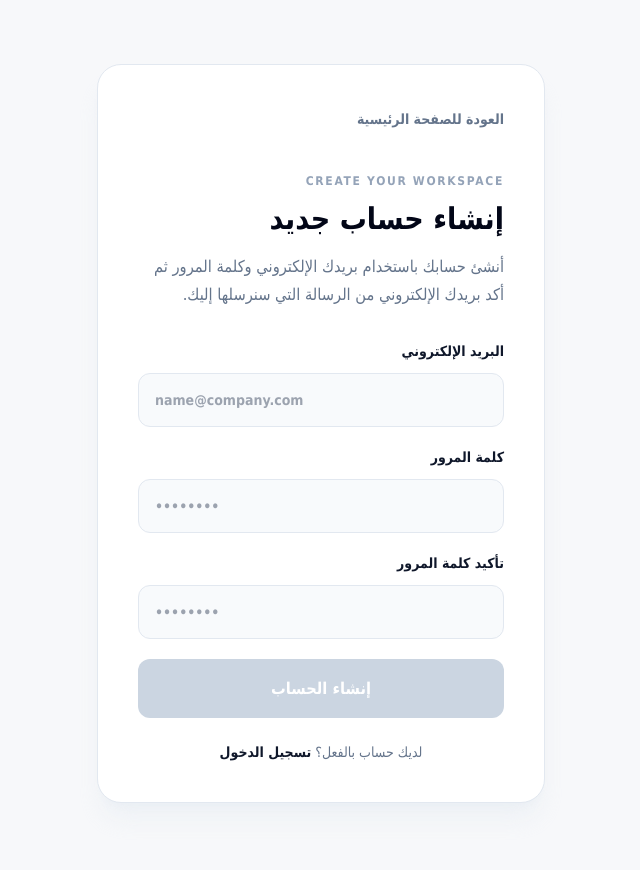
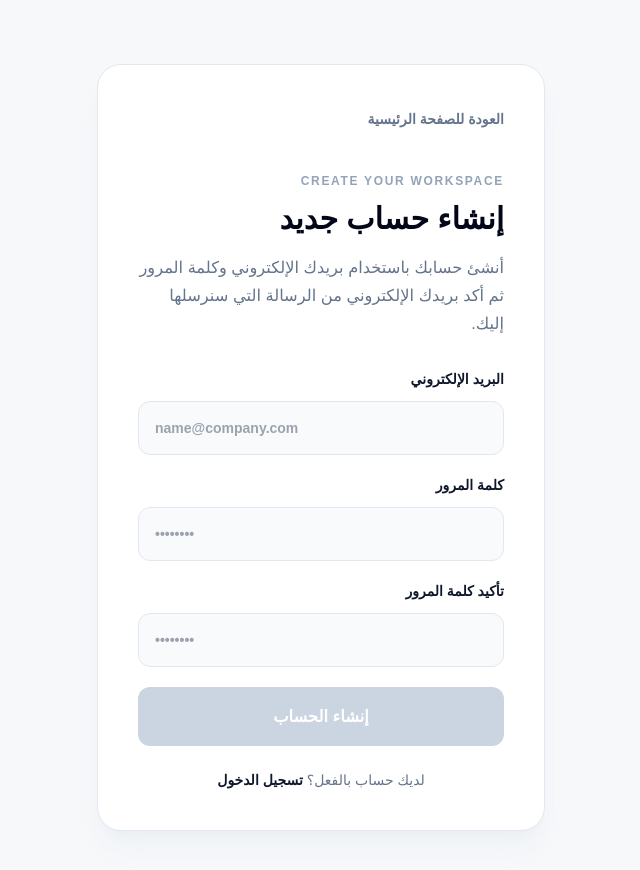
Before and after one commit to khaledhamada1996/FPA-saas-platform, a Next.js app: page /signup in a window 1280 px wide. Shown: the top 870 px of the page, without its empty margins (319-959 px from the left). Built offline with nearby package versions, Linux system fonts and the light colour scheme; no server answers.

Commit message:
Restore previous Arial font for FP&A UI

```diff
--- a/src/app/globals.css
+++ b/src/app/globals.css
@@ -2,152 +2,25 @@
 @tailwind components;
 @tailwind utilities;
 
-:root {
-  color-scheme: light;
-  --page-gutter: clamp(1rem, 2.5vw, 2.5rem);
-  --content-max: 1400px;
-}
-
-* {
-  box-sizing: border-box;
-}
-
-html {
-  margin: 0;
-  min-height: 100%;
-  overflow-x: hidden;
-  text-size-adjust: 100%;
-  -webkit-text-size-adjust: 100%;
-}
-
-body {
-  margin: 0;
-  min-height: 100dvh;
-  width: 100%;
-  overflow-x: hidden;
-  background: #f7f8fa;
-  color: #172033;
-  font-family: Tahoma, Arial, sans-serif;
-  font-size: clamp(15px, 0.18vw + 14px, 17px);
-  line-height: 1.7;
-  -webkit-font-smoothing: antialiased;
-  text-rendering: optimizeLegibility;
-}
-
-main,
-section,
-header,
-footer {
-  max-width: 100%;
-}
-
-img,
-svg,
-video,
-canvas {
-  max-width: 100%;
-  height: auto;
-}
-
-button,
-a,
-input,
-select,
-textarea {
-  font: inherit;
-}
-
-input,
-select,
-textarea {
-  max-width: 100%;
-}
-
-button,
-a {
-  -webkit-tap-highlight-color: transparent;
-}
-
-button:disabled {
-  cursor: not-allowed;
-}
-
-a {
-  overflow-wrap: anywhere;
-}
-
-.input {
-  display: block;
-  width: 100%;
-  min-height: 48px;
-  border: 1px solid #cbd5e1;
-  border-radius: 10px;
-  background: #fff;
-  padding: 0.7rem 0.85rem;
-  color: #172033;
-  font-size: 0.95rem;
-  line-height: 1.5;
-  outline: none;
-  transition: border-color 160ms ease, box-shadow 160ms ease, background-color 160ms ease;
-}
-
-.input::placeholder {
-  color: #94a3b8;
-}
-
-.input:hover {
-  border-color: #94a3b8;
-}
-
-.input:focus {
-  border-color: #334155;
-  box-shadow: 0 0 0 3px rgba(51, 65, 85, 0.10);
-}
-
-textarea.input {
-  min-height: 120px;
-  padding-block: 0.8rem;
-}
-
-/* Fluid containers: adapt to viewport width rather than physical monitor size. */
-.container-fluid {
-  width: min(calc(100% - (var(--page-gutter) * 2)), var(--content-max));
-  margin-inline: auto;
-}
-
-.page-gutter {
-  padding-inline: var(--page-gutter);
-}
-
-@media (min-width: 1536px) {
-  :root {
-    --content-max: 1500px;
-  }
-}
-
-@media (max-width: 640px) {
-  body {
-    font-size: 15px;
-  }
-
-  .page-gutter {
-    padding-inline: 1rem;
-  }
-
-  .input {
-    min-height: 46px;
-    font-size: 16px;
-  }
-}
-
-@media (min-width: 641px) and (max-width: 1024px) {
-  :root {
-    --page-gutter: clamp(1.25rem, 3vw, 2rem);
-  }
-}
-
-@media (min-width: 1025px) {
-  :root {
-    --page-gutter: clamp(1.5rem, 3vw, 3rem);
-  }
-}
+:root { color-scheme: light; --page-gutter: clamp(1rem, 2.5vw, 2.5rem); --content-max: 1400px; }
+* { box-sizing: border-box; }
+html { margin: 0; min-height: 100%; overflow-x: hidden; text-size-adjust: 100%; -webkit-text-size-adjust: 100%; }
+body { margin: 0; min-height: 100dvh; width: 100%; overflow-x: hidden; background: #f7f8fa; color: #172033; font-family: Arial, Helvetica, sans-serif; font-size: clamp(15px, 0.18vw + 14px, 17px); line-height: 1.7; -webkit-font-smoothing: antialiased; text-rendering: optimizeLegibility; }
+main, section, header, footer { max-width: 100%; }
+img, svg, video, canvas { max-width: 100%; height: auto; }
+button, a, input, select, textarea { font: inherit; }
+input, select, textarea { max-width: 100%; }
+button, a { -webkit-tap-highlight-color: transparent; }
+button:disabled { cursor: not-allowed; }
+a { overflow-wrap: anywhere; }
+.input { display: block; width: 100%; min-height: 48px; border: 1px solid #cbd5e1; border-radius: 10px; background: #fff; padding: 0.7rem 0.85rem; color: #172033; font-size: 0.95rem; line-height: 1.5; outline: none; transition: border-color 160ms ease, box-shadow 160ms ease, background-color 160ms ease; }
+.input::placeholder { color: #94a3b8; }
+.input:hover { border-color: #94a3b8; }
+.input:focus { border-color: #334155; box-shadow: 0 0 0 3px rgba(51, 65, 85, 0.10); }
+textarea.input { min-height: 120px; padding-block: 0.8rem; }
+.container-fluid { width: min(calc(100% - (var(--page-gutter) * 2)), var(--content-max)); margin-inline: auto; }
+.page-gutter { padding-inline: var(--page-gutter); }
+@media (min-width: 1536px) { :root { --content-max: 1500px; } }
+@media (max-width: 640px) { body { font-size: 15px; } .page-gutter { padding-inline: 1rem; } .input { min-height: 46px; font-size: 16px; } }
+@media (min-width: 641px) and (max-width: 1024px) { :root { --page-gutter: clamp(1.25rem, 3vw, 2rem); } }
+@media (min-width: 1025px) { :root { --page-gutter: clamp(1.5rem, 3vw, 3rem); } }
```
